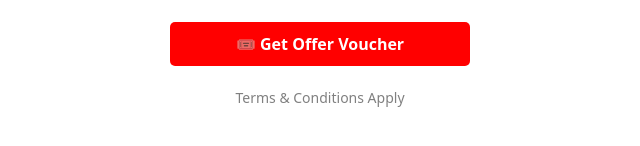
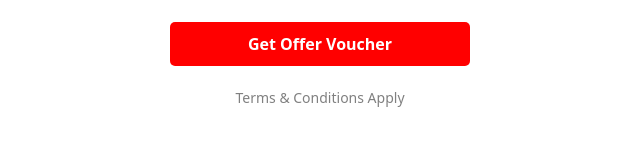
Before and after one commit to navasfiroz/beefin, a plain HTML site: page 69-offer.html in a window 1280 px wide. Shown: the part 478-624 px from the top of the page, 320-960 px from the left. Drawn offline with nearby package versions, Linux system fonts and the light colour scheme.

Commit message:
Update 69-offer.html

```diff
--- a/69-offer.html
+++ b/69-offer.html
@@ -95,7 +95,7 @@ height="0" width="0" style="display:none;visibility:hidden"></iframe></noscript>
         <img src="https://beefinburger.com/beef-burger.png" class="burger">
         <h1>കായംകുളം Beefin Burger ന്റെ കിടിലൻ ഓഫർ🔥</h1>
         <p>229 രൂപ വിലവരുന്ന സിംഗിൾ സ്മാഷ് ബീഫ് ബർഗർ ഇപ്പോൾ വെറും 69 രൂപക്ക്. താഴത്തെ ബട്ടൺ ക്ലിക്ക് ചെയ്ത്, നിങ്ങളുടെ ഓഫർ വൗച്ചർ നേടൂ</p>
-        <a href="https://wa.me/message/BXZHIUQFO7RFH1" target="_blank"><button class="cta location">🎟️ Get Offer Voucher</button></a>
+        <a href="https://wa.me/message/BXZHIUQFO7RFH1" target="_blank"><button class="cta location">Get Offer Voucher</button></a>
         <a href="https://beefinburger.com/terms.html"><div class="tnc">Terms & Conditions Apply</div></a>
     </div>
 
```
